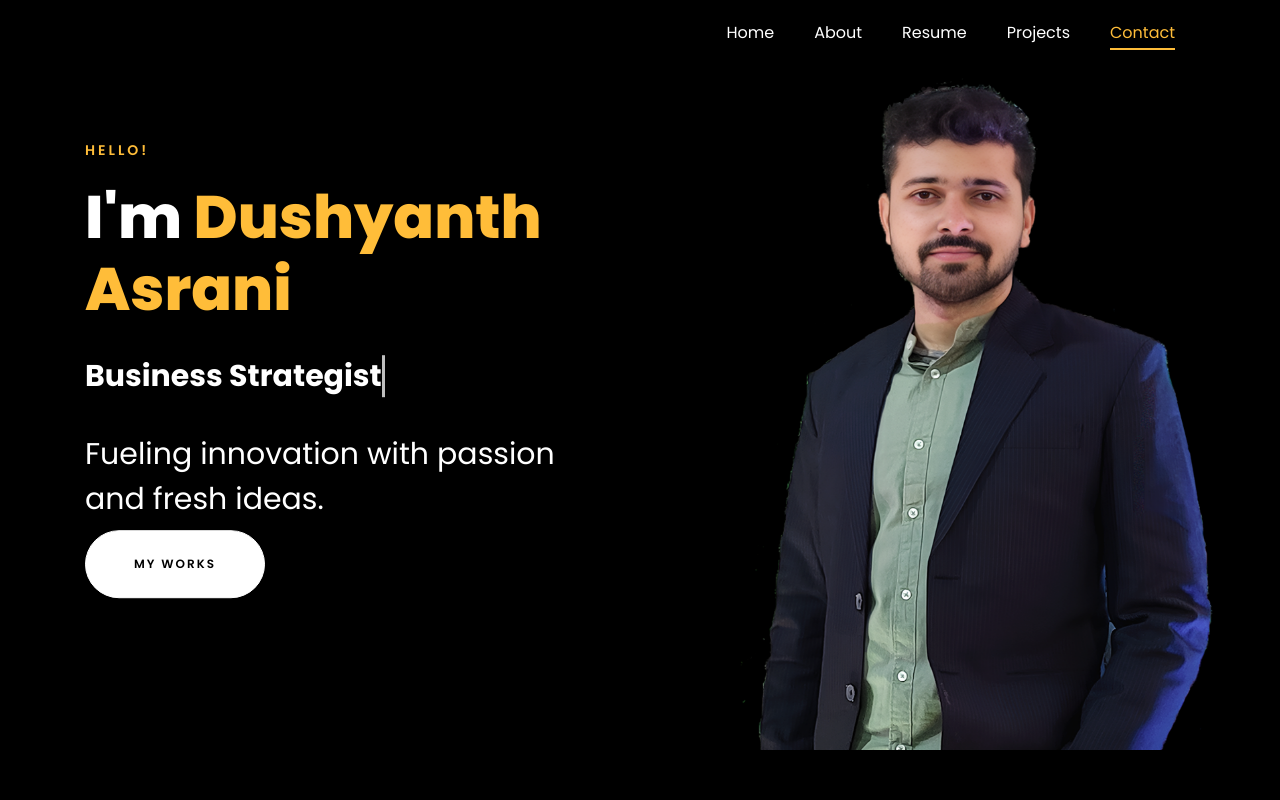
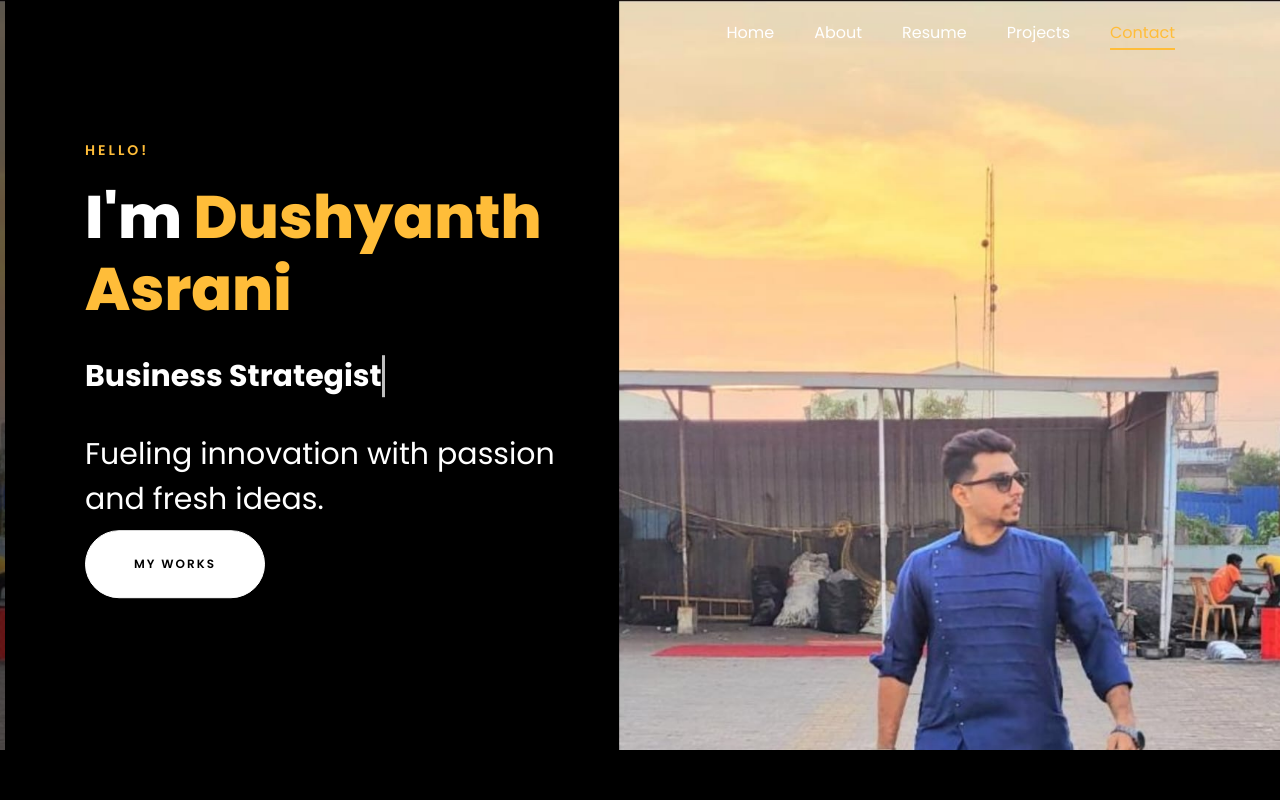
Before and after one commit to dush1999/Portfolio, a plain HTML site: page index.html in a window 1280 px wide. Shown: the top 800 px of the page. Drawn offline with nearby package versions, Linux system fonts and the light colour scheme; files that its build step writes are made by us from their sources; files whose address does not match are found by name.

Commit message:
Changed Photo and updated index.html

```diff
--- a/index.html
+++ b/index.html
@@ -142,7 +142,7 @@
 	      	<div class="overlay"></div>
 	         <div class="container">
 	          <div class="row d-md-flex no-gutters slider-text align-items-end justify-content-end" data-scrollax-parent="true">
-	          	<div class="one-third js-fullheight order-md-last img" style="background-image:url(images/bg_1.png); margin-right: -90px;">
+	          	<div class="one-third js-fullheight order-md-last img" style="background-image:url(images/Photo.jpeg); margin-right: -90px;">
 	          	 <div class="overlay"></div>
 	          	</div>
 		          <div class="one-forth d-flex  align-items-center ftco-animate" data-scrollax=" properties: { translateY: '70%' }">
```
Also changed, not shown: images/Photo.jpeg (added).
